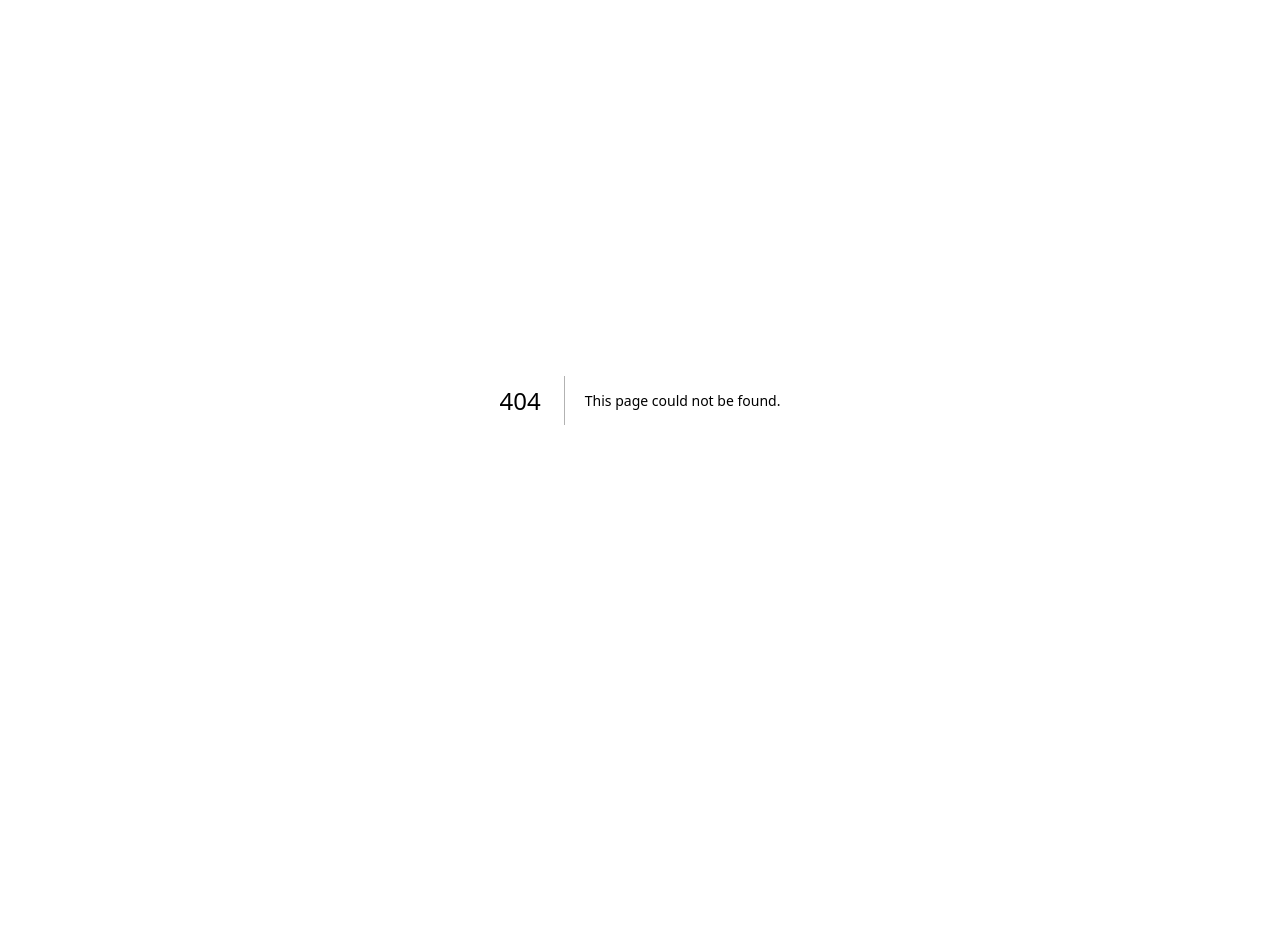
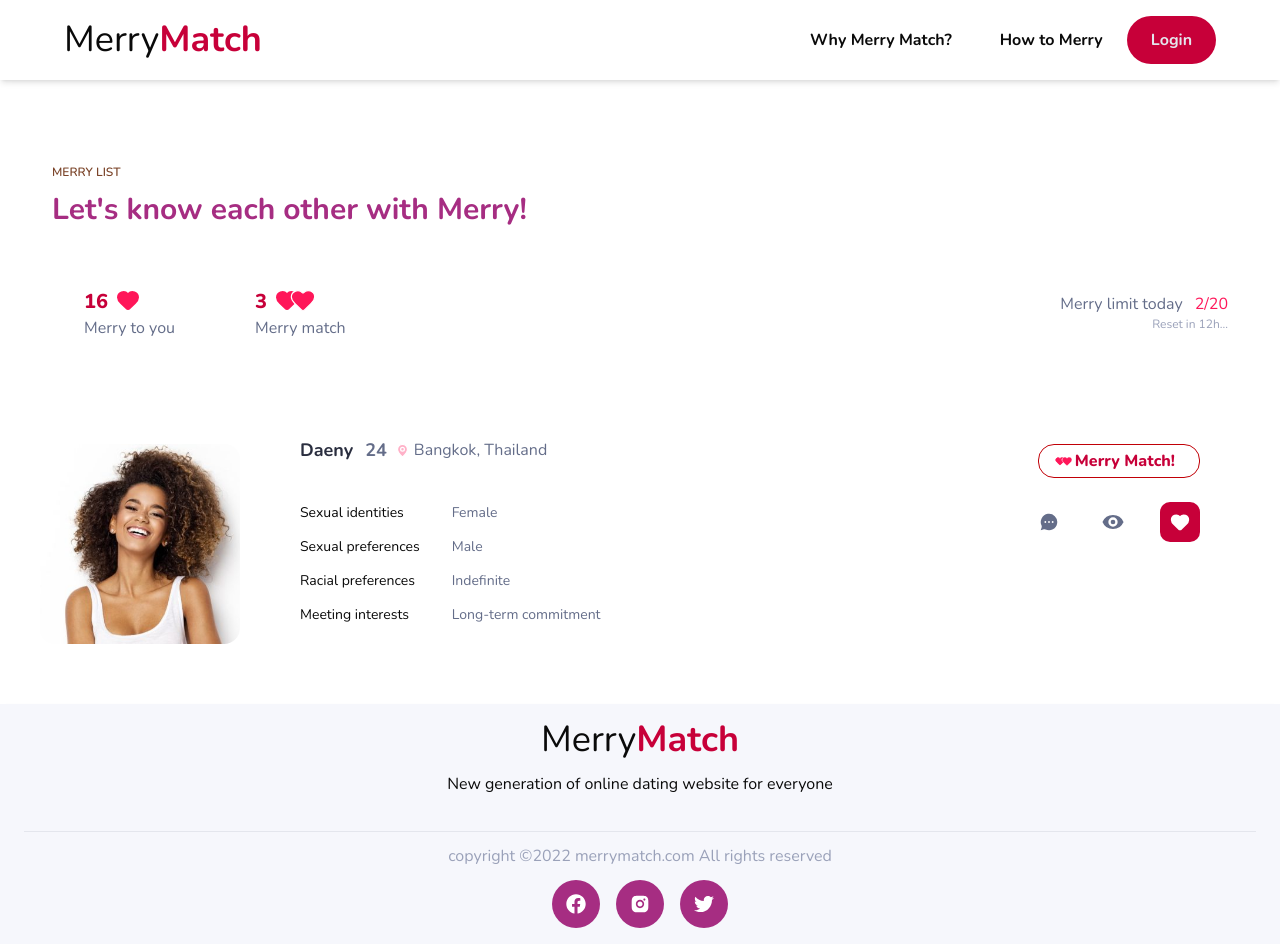
Before and after one commit to Ball-SE/merry-match, a Next.js app: page /merry-list in a window 1280 px wide. Before the commit this address had no page. Before the commit the page ends 800 px from the top, so only its background shows below. Built offline with nearby package versions, Linux system fonts and the light colour scheme.

Commit message:
feat: add merry-list page

```diff
--- a/src/pages/index.tsx
+++ b/src/pages/index.tsx
@@ -3,7 +3,8 @@ import HomePage from "./landing-page";
 export default function Home() {
   return (
     <div>
-      <HomePage />
+      {/* <HomePage /> */}
+      <MerryList />
     </div>
   );
 }
--- /dev/null
+++ b/src/pages/merry-list/index.tsx
@@ -0,0 +1,102 @@
+import NavBarNonUser from "@/components/NavBarNonUser";
+import Footer from "@/components/Footer";
+import { Heart } from 'lucide-react';
+import { MessageCircleMore } from 'lucide-react';
+import { Eye } from 'lucide-react';
+import { MapPin } from 'lucide-react';
+
+function MerryList () {
+    return(
+        <>
+        <NavBarNonUser />
+        <div className="mb-15 lg:flex lg:flex-col lg:items-center lg:mt-15">
+        <div className="p-3 lg:w-300">
+            <p className="text-start text-xs leading-10 text-[#7B4429] font-semibold">MERRY LIST</p>
+            <p className="text-3xl font-bold text-[#A62D82]">Let's know each other with Merry!</p>
+            <div className="mt-15">
+                <div className="flex justify-between mx-8 items-center lg:justify-start lg:gap-20">
+                    <div>
+                        <div className="flex ">
+                        <p className="text-[#C70039] font-extrabold text-xl">16</p>
+                        <Heart color = "#ff1659" fill="#ff1659" className="ml-2"/>
+                        </div>
+                        <p className="text-[#646D89]">Merry to you</p>
+                    </div>
+                    <div>
+                        <div className="flex">
+                            <p className="text-[#C70039] font-extrabold text-xl">3</p>
+                            <div className="ml-2">
+                                <Heart color = "#ff1659" fill="#ff1659"
+                                className="absolute" />
+                                <Heart color = "#ff1659" fill="#ff1659" stroke="white" strokeWidth={1} size={28}
+                                className="relative left-3.5 bottom-0.5" />
+                            </div>
+                        </div>
+                    <p className="text-[#646D89]">Merry match</p>
+                    </div>
+                </div>
+            </div>
+            <div className="lg:relative lg:bottom-20">
+                <div className="flex flex-row-reverse gap-3 mt-8">
+                    <p className="text-[#FF1659]">2/20</p>
+                    <p className="text-[#646D89]">Merry limit today</p>
+                </div>
+                    <p className="text-end text-[#9AA1B9] text-xs">Reset in 12h...</p>
+                </div>
+            </div>
+        <div className="p-4 mt-5 lg:w-300 lg:flex lg:p-0">
+            <div className="flex justify-between lg:w-290 lg:absolute">
+                <img src="/assets/Mental-Strong-Women.jpg" alt="person picture"
+                className="rounded-2xl w-25 h-25 object-cover lg:w-50 lg:h-50"/>
+                <div className="lg:order-3">
+                    <div className="flex items-center px-4 pr-6 p-1 border-1 border-red-700 rounded-2xl">
+                        <Heart color = "#ff1659" fill="#ff1659" size={10}
+                        className="absolute" />
+                        <Heart color = "#ff1659" fill="#ff1659" stroke="white" strokeWidth={1} size={12}
+                        className="relative left-1.5" />
+                        <p className="ml-2 text-[#C70039] font-extrabold">Merry Match!</p>
+                    </div>
+                    <div className="flex justify-between items-center mt-6">
+                        <div className="flex justify-between items-center w-7 h-7">
+                            <MessageCircleMore color="white" fill ="#646D89" size={22}/>
+                        </div>
+                        <div className="flex justify-between items-center w-7 h-7">
+                            <Eye color="white" fill ="#646D89" size={28}/>
+                        </div>
+                        <div className="flex items-center justify-center rounded-lg w-10 h-10 bg-[#C70039]">
+                            <Heart color = "white" fill="white" size={20}/>
+                        </div>
+                    </div>
+                </div>
+            </div>
+            <div className="lg:relative left-65">
+                <div className="flex gap-1 items-center mt-3 lg:relative lg:bottom-10 lg:mt-8">
+                    <p className="font-bold text-[#2A2E3F] text-lg">Daeny</p>
+                    <p className="ml-2 font-bold text-[#646D89] text-lg">24</p>
+                    <MapPin color="white" fill="#FFB1C8" size={15}
+                    className="ml-1" />
+                    <p className="text-[#646D89]">Bangkok, Thailand</p>
+                </div>
+                <div className="flex flex-cols gap-8 mt-1 lg:relative lg:bottom-3">
+                    <div>
+                        <p className="text-sm leading-5.5 lg:leading-8.5">Sexual identities</p>
+                        <p className="text-sm leading-5.5 lg:leading-8.5">Sexual preferences</p>
+                        <p className="text-sm leading-5.5 lg:leading-8.5">Racial preferences</p>
+                        <p className="text-sm leading-5.5 lg:leading-8.5">Meeting interests</p>
+                    </div>
+                    <div>
+                        <p className="text-[#646D89] text-sm leading-5.5 lg:leading-8.5">Female</p>
+                        <p className="text-[#646D89] text-sm leading-5.5 lg:leading-8.5">Male</p>
+                        <p className="text-[#646D89] text-sm leading-5.5 lg:leading-8.5">Indefinite</p>
+                        <p className="text-[#646D89] text-sm leading-5.5 lg:leading-8.5">Long-term commitment</p>
+                    </div>
+                </div>
+            </div>
+        </div>
+        </div>
+        <Footer />
+        </>
+    )
+}
+
+export default MerryList;
```
Also changed, not shown: public/assets/Mental-Strong-Women.jpg (added).
